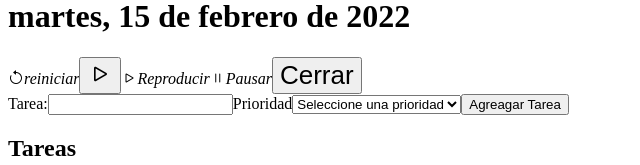
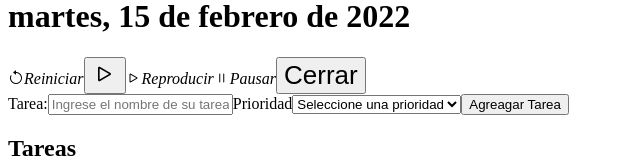
Before and after one commit to juan45202/agenda-voz, a React (Vite) app: page / in a window 1280 px wide. Both pictures are taken after a click on the button "Agregar Tarea". Shown: the part 303-468 px from the top of the page, without its empty margins (0-640 px from the left). Built offline with nearby package versions, Linux system fonts and the light colour scheme.

Commit message:
Sexto commit con la funcionalidad de editar implementada al 100%, ajustes en el calendario para saber que dias tiene tareas y manejo de errores para el formulario de tareas

```diff
--- a/src/App.css
+++ b/src/App.css
@@ -1,42 +1,9 @@
-.App {
-  text-align: center;
+.tarea {
+  border: 1px solid coral;
 }
 
-.App-logo {
-  height: 40vmin;
-  pointer-events: none;
-}
-
-
-
-@media (prefers-reduced-motion: no-preference) {
-  .App-logo {
-    animation: App-logo-spin infinite 20s linear;
-  }
-}
-
-.App-header {
-  background-color: #282c34;
-  min-height: 100vh;
-  display: flex;
-  flex-direction: column;
-  align-items: center;
-  justify-content: center;
-  font-size: calc(10px + 2vmin);
-  color: white;
-}
-
-.App-link {
-  color: #61dafb;
-}
-
-@keyframes App-logo-spin {
-  from {
-    transform: rotate(0deg);
-  }
-  to {
-    transform: rotate(360deg);
-  }
+.blue{
+  background-color: #61dafb;
 }
 
 button {
--- a/src/App.jsx
+++ b/src/App.jsx
@@ -2,15 +2,19 @@ import { useEffect, useState } from 'react'
 import Calendar from 'react-calendar';
 import ListadoTareas from './components/ListadoTareas';
 import FormularioTarea from './components/FormularioTarea';
+
 import 'react-calendar/dist/Calendar.css';
+import {v4 as uuidv4} from 'uuid'
 import './App.css'
 
 function App() {
 
-  const [tareas, guardarTareas] = useState([]);
-  const [filtroTareas, guardarFiltroTareas] = useState([]);
+  const [tareas, setTareas] = useState([]);
+  const [filtroTareas, setFiltroTareas] = useState([]);
   const [formularioTareas, mostrarFormularioTareas] = useState(false);
-  const [tareaEditar, guardarTareaEditar] = useState({});
+  const [tareaEditar, setTareaEditar] = useState({});
+
+  const [error, setError] = useState(false);
 
   const [pausa, setPausa] = useState(false);
 
@@ -21,14 +25,8 @@ function App() {
   var utterance = new SpeechSynthesisUtterance();
   utterance.voice = speechSynthesis.getVoices()[5];
 
-  useEffect(() => {
-    guardarFiltroTareas(tareas.filter(tarea => tarea.fechaEspañol === fechaEspañol));
-  }, [fechaEspañol, tareas])
-
-
   const cadenaReproducir = () => {
     var cadena = filtroTareas.length > 0 ? `Para el ${fechaEspañol} tiene ` : `Para el ${fechaEspañol} no tiene nada `
-
     for (let i = 0; i < filtroTareas.length; i++){
       cadena += filtroTareas[i].nombre + ' '
     }
@@ -37,11 +35,26 @@ function App() {
 
   //Funcion que se pasa por props a tarea para eliminar
   const eliminarTarea = id => {
-    guardarTareas(tareas.filter(tarea => tarea.id !== id));
+    setTareas(tareas.filter(tarea => tarea.id !== id));
   }
-  const editarTarea = tarea => {
-    console.log('editando')
+
+  const agregarTarea = (tarea) => {
+    //Condicional para editar una tarea o agregar una nueva
+    if (tarea.id) {
+      const tareasActualizadas = tareas.map(tareaState => tareaState.id === tarea.id ? tarea : tareaState);
+      setTareas(tareasActualizadas);
+      setTareaEditar({});
+    } else {
+      tarea.id = uuidv4();
+      tarea.fecha = fechaEspañol;
+      setTareas([...tareas, tarea])
+    }
+
   }
+
+  useEffect(() => {
+    setFiltroTareas(tareas.filter(tarea => tarea.fecha === fechaEspañol));
+  }, [fechaEspañol, tareas])
 
   const reproducir = () => {
     speechSynthesis.cancel();
@@ -49,7 +62,6 @@ function App() {
     utterance.text = cadenaReproducir();
     speechSynthesis.speak(utterance);
   }
-
 
   const stopResume = () => {
     if (pausa === false) {
@@ -59,34 +71,42 @@ function App() {
       setPausa(false)
       speechSynthesis.resume();
     }
+  }
 
+  const tileClass = ({ date, view }) => {
+    const fechaEspañol2 = date.toLocaleDateString('es-ES', options);
+    if (view === 'month') {
+      const found = tareas.find(tarea => tarea.fecha === fechaEspañol2);
+      if(found) {
+        return 'blue';
+      }
+    }
   }
 
   return (
     <div>
-      <Calendar onChange={onChange} value={value} />
+      <Calendar onChange={onChange} value={value} tileClassName={tileClass}/>
       <h1>{fechaEspañol}</h1>
 
       <i className="bi bi-arrow-counterclockwise" >
-        reiniciar
+        Reiniciar
       </i>
       <button className={pausa === false ? 'bi bi-play' : 'bi bi-pause' }></button>
       <i className="bi bi-play" onClick={reproducir}>Reproducir</i>
 
       <i className="bi bi-pause" onClick={stopResume}>Pausar</i>
 
-
       <button onClick={() => {mostrarFormularioTareas(!formularioTareas)}}>
         {formularioTareas ? 'Cerrar' : 'Agregar Tarea'}
       </button>
 
+      {error ? <p>Todos los campos son obligatorios</p> : null}
       { formularioTareas ?
         <FormularioTarea
           fechaEspañol={fechaEspañol}
-          tareas={tareas}
           tareaEditar={tareaEditar}
-          guardarTareas={guardarTareas}
-          editarTarea={editarTarea}
+          agregarTarea={agregarTarea}
+          setError={setError}
         />
         : null
       }
@@ -94,8 +114,9 @@ function App() {
       <ListadoTareas
         filtroTareas={filtroTareas}
         eliminarTarea={eliminarTarea}
-        guardarTareaEditar={guardarTareaEditar}
+        setTareaEditar={setTareaEditar}
       />
+
     </div>
   )
 }
--- a/src/components/FormularioTarea.jsx
+++ b/src/components/FormularioTarea.jsx
@@ -1,13 +1,12 @@
 import React, { useState, useEffect } from 'react'
-import {v4 as uuidv4} from 'uuid'
+
 
 const FormularioTarea = (
-    {   fechaEspañol,
-        tareas,
+    {
+        fechaEspañol,
         tareaEditar,
-        guardarTareas,
-        editarTarea
-
+        agregarTarea,
+        setError
     }) => {
 
     const [nombre, setNombre] = useState('');
@@ -20,15 +19,28 @@ const FormularioTarea = (
         }
     }, [tareaEditar])
 
+    useEffect(() => {
+        setNombre('')
+        setPrioridad('')
+      }, [fechaEspañol])
 
     const handleSubmit = e => {
+
         e.preventDefault();
-
-        //Hacer codigo para editar y agregar la tarea
-
-        guardarTareas(
-            [...tareas, {id: uuidv4() ,nombre, prioridad, fechaEspañol}]
-        );
+        if([nombre, prioridad].includes('')) {
+            setError(true)
+            setTimeout(() => {
+                setError(false)
+            }, 2000);
+            return
+        }
+        if (tareaEditar.id) {
+            tareaEditar.nombre = nombre
+            tareaEditar.prioridad = prioridad
+            agregarTarea(tareaEditar)
+        }else {
+            agregarTarea({nombre, prioridad})
+        }
         setNombre('')
         setPrioridad('')
     }
@@ -39,7 +51,12 @@ const FormularioTarea = (
         <form onSubmit={handleSubmit}>
             <label>
                 Tarea:
-                <input type="text" name='nombre' value={nombre} onChange={e => {setNombre(e.target.value)}} />
+                <input
+                    type="text"
+                    name='nombre'
+                    placeholder='Ingrese el nombre de su tarea'
+                    value={nombre} onChange={e => {setNombre(e.target.value)}}
+                />
             </label>
             <label>Prioridad</label>
             <select id='categoria' value={prioridad} onChange={e => {setPrioridad(e.target.value)}}>
--- a/src/components/ListadoTareas.jsx
+++ b/src/components/ListadoTareas.jsx
@@ -1,7 +1,7 @@
 import React from 'react'
 import Tarea from './Tarea'
 
-const ListadoTareas = ({filtroTareas, guardarTareaEditar, eliminarTarea}) => {
+const ListadoTareas = ({filtroTareas, setTareaEditar, eliminarTarea}) => {
   return (
     <>
         <h2>Tareas </h2>
@@ -11,7 +11,8 @@ const ListadoTareas = ({filtroTareas, guardarTareaEditar, eliminarTarea}) => {
                 id={tarea.id}
                 nombre={tarea.nombre}
                 prioridad={tarea.prioridad}
-                guardarTareaEditar={guardarTareaEditar}
+                fecha={tarea.fecha}
+                setTareaEditar={setTareaEditar}
                 eliminarTarea={eliminarTarea}
             />
         )))  : <p>No hay tareas</p>}
--- a/src/components/Tarea.jsx
+++ b/src/components/Tarea.jsx
@@ -1,13 +1,13 @@
 import React from 'react'
 
-export default function Tarea({id, nombre, prioridad, eliminarTarea, guardarTareaEditar}) {
+export default function Tarea({id, nombre, fecha, prioridad, eliminarTarea, setTareaEditar}) {
 
   return (
     <div className='tarea'>
       <h4>{nombre}</h4>
       <p>{prioridad}</p>
       <button onClick={() => eliminarTarea(id)}>Eliminar</button>
-      <button onClick={() => guardarTareaEditar({nombre})}>Editar</button>
+      <button onClick={() => setTareaEditar({id, nombre, prioridad, fecha})}>Editar</button>
     </div>
   )
 }
--- a/src/index.css
+++ b/src/index.css
@@ -1,3 +0,0 @@
-.tarea {
-  border: 1px solid coral;
-}
```
